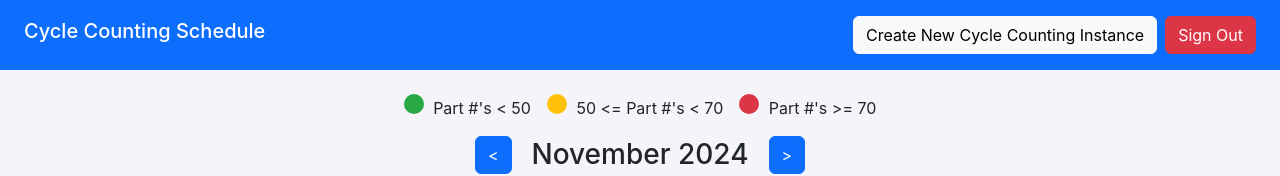
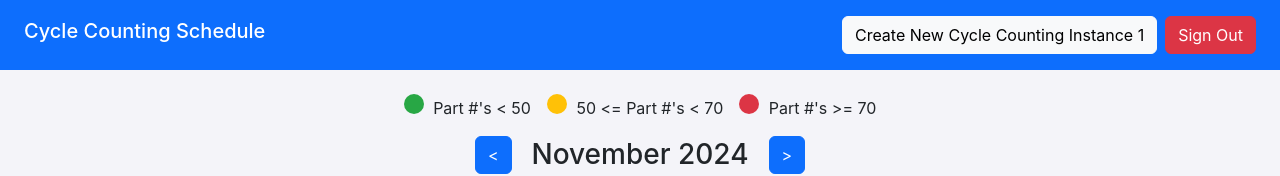
Before and after one commit to ajydv/amplify-vite-2-react-template, a React (Vite) app: page /cycleCountingSchedule in a window 1280 px wide. Shown: the top 176 px of the page. Built offline with nearby package versions, Linux system fonts and the light colour scheme; no server answers; what @aws-amplify/ui-react, amazon-cognito-identity-js, aws-amplify would draw is missing.

Commit message:
some text change

```diff
--- a/src/pages/CycleCountingSchedule.tsx
+++ b/src/pages/CycleCountingSchedule.tsx
@@ -102,7 +102,7 @@ const CycleCountingSchedule: React.FC = () => {
           <h5>Cycle Counting Schedule</h5>
         </div>
         <div className="col-md-6 text-end">
-          <button className="btn btn-light">Create New Cycle Counting Instance</button>
+          <button className="btn btn-light">Create New Cycle Counting Instance 1</button>
           <button className="btn btn-danger ms-2">Sign Out</button>
         </div>
       </header>
```
